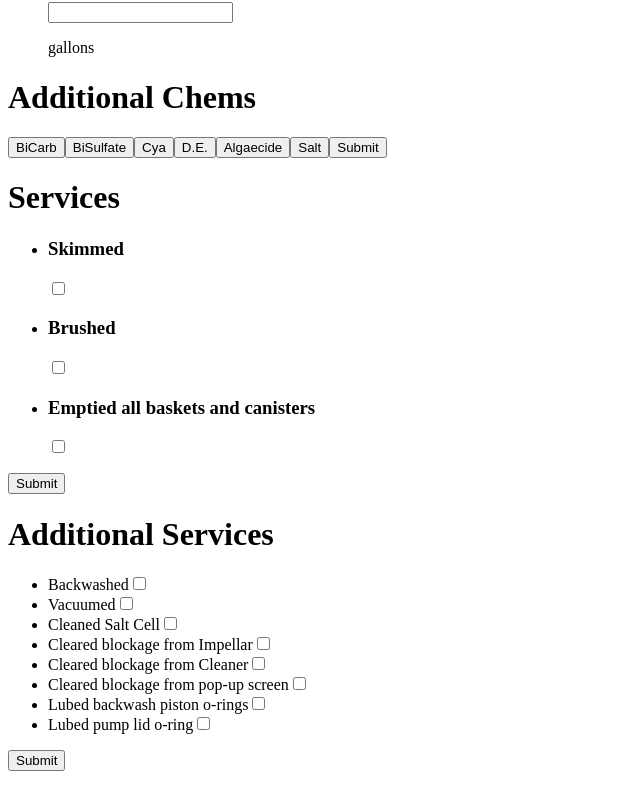
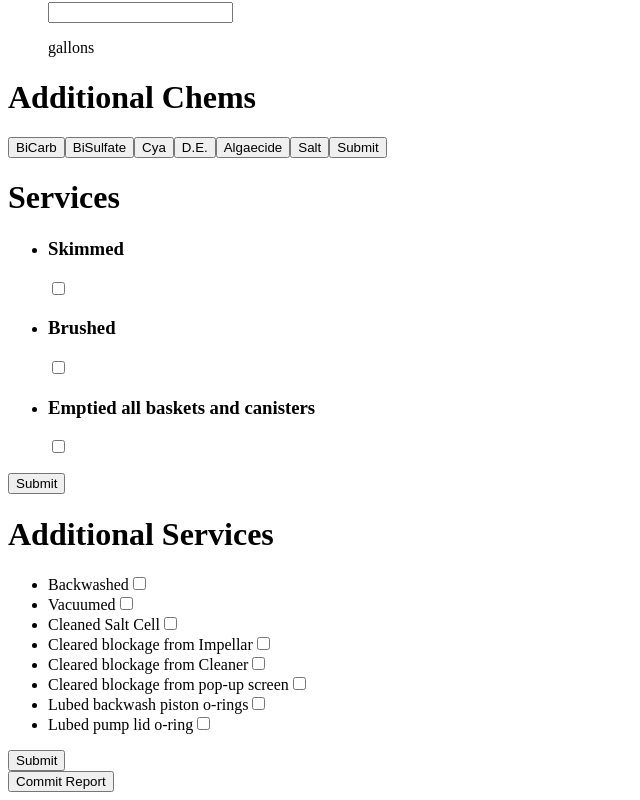
Before and after one commit to robertmills1985/pool-service, a React (Create React App) app: page / in a window 1280 px wide. Shown: the part 556-1356 px from the top of the page, without its empty margins (0-640 px from the left). Before the commit the page ends 1335 px from the top, so only its background shows below. Built offline with nearby package versions, Linux system fonts and the light colour scheme; the HTML template or start-up script is replaced by a standard one.

Commit message:
first commit

```diff
--- a/src/ServiceReport/ServiceReport.js
+++ b/src/ServiceReport/ServiceReport.js
@@ -60,6 +60,7 @@ class ServiceReport extends Component {
                 <ChemsAdded />
 				<Services />
 				<Additional />
+                <button>Commit Report</button>
 			</div>
 		);
 	}
```
